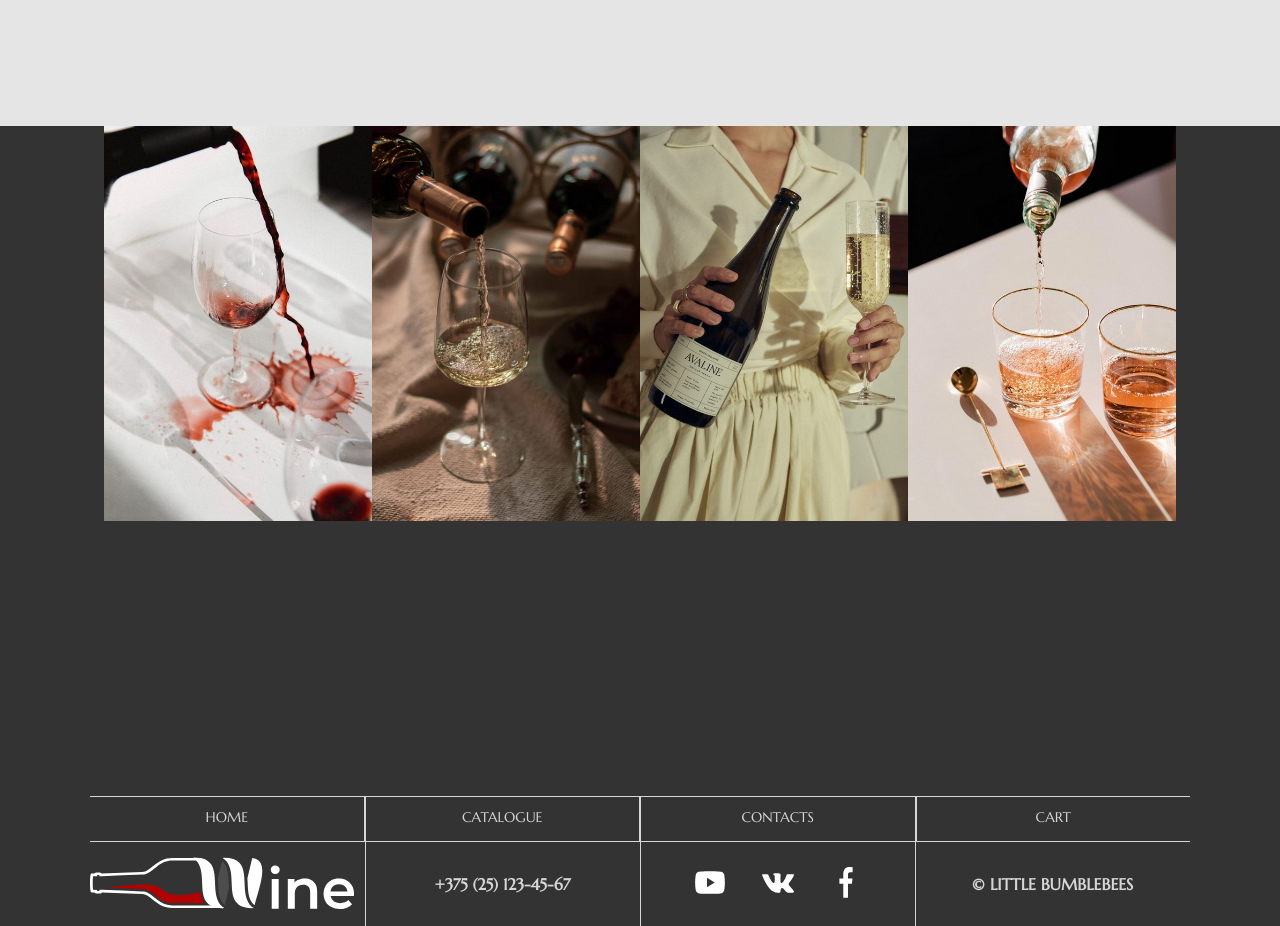
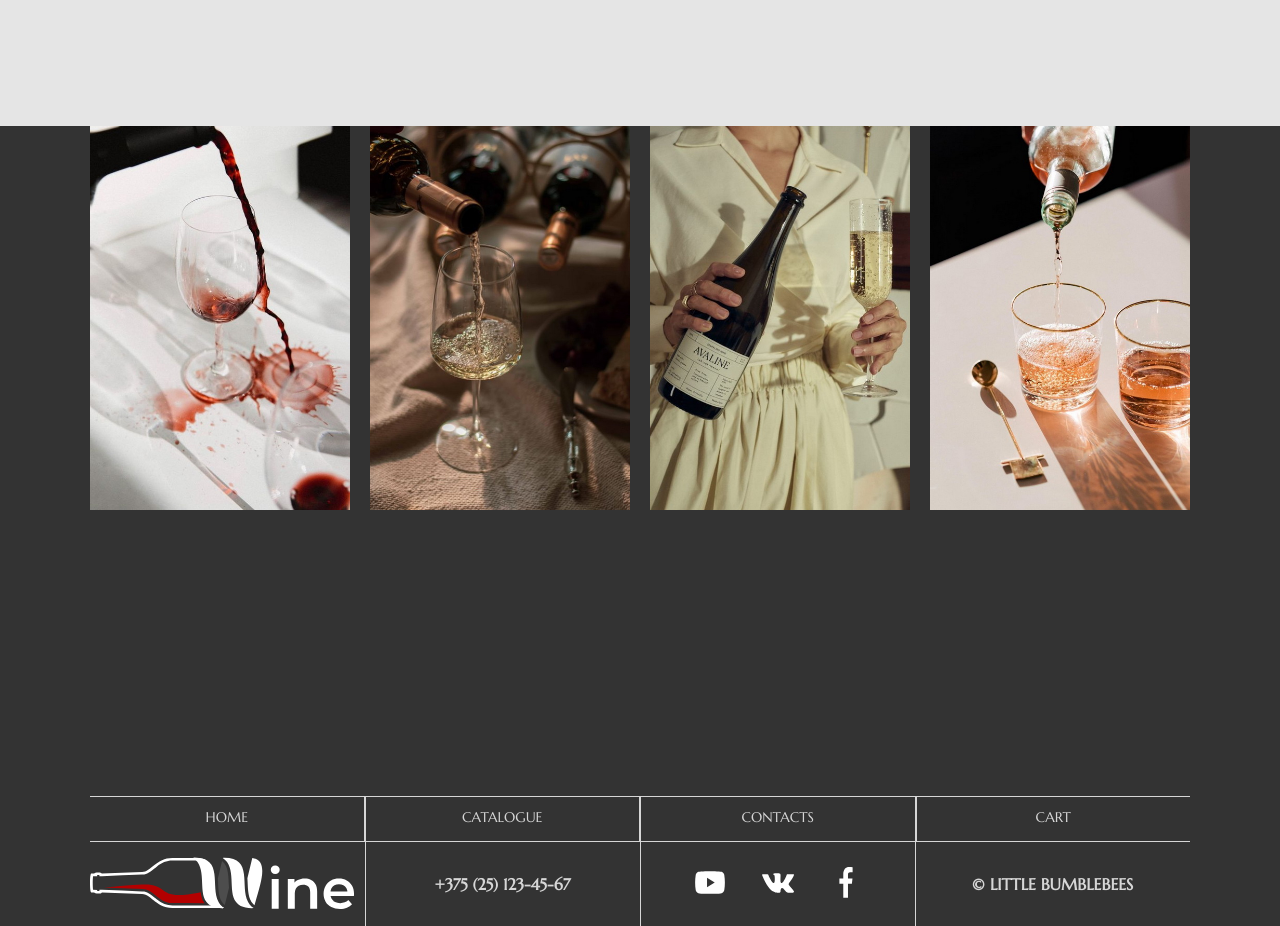
Before and after one commit to mitjasha/online-shop, a React (Create React App) app: page / in a window 1280 px wide. Shown: the part 1640-2566 px from the top of the page. Built offline with nearby package versions, Linux system fonts and the light colour scheme.

Commit message:
feat: add categories__images wrapper and style it

```diff
--- a/src/pages/MainPage/MainPage.scss
+++ b/src/pages/MainPage/MainPage.scss
@@ -115,7 +115,13 @@
   }
 
   &__image {
-    width: 268px;
-    height: 395px;
+    width: 260px;
+    height: 384px;
+  }
+
+  &__images {
+    display: flex;
+    width: 100%;
+    justify-content: space-between;
   }
 }
--- a/src/pages/MainPage/MainPage.tsx
+++ b/src/pages/MainPage/MainPage.tsx
@@ -46,7 +46,7 @@ const MainPage: React.FC = () => {
       <section className="categories">
         <div className="container">
           <div className="categories__wrapper">
-            <div>
+            <div className="categories__images">
               <img src={redWine} alt="red wine" className="categories__image" />
               <img
                 src={whiteWine}
```
